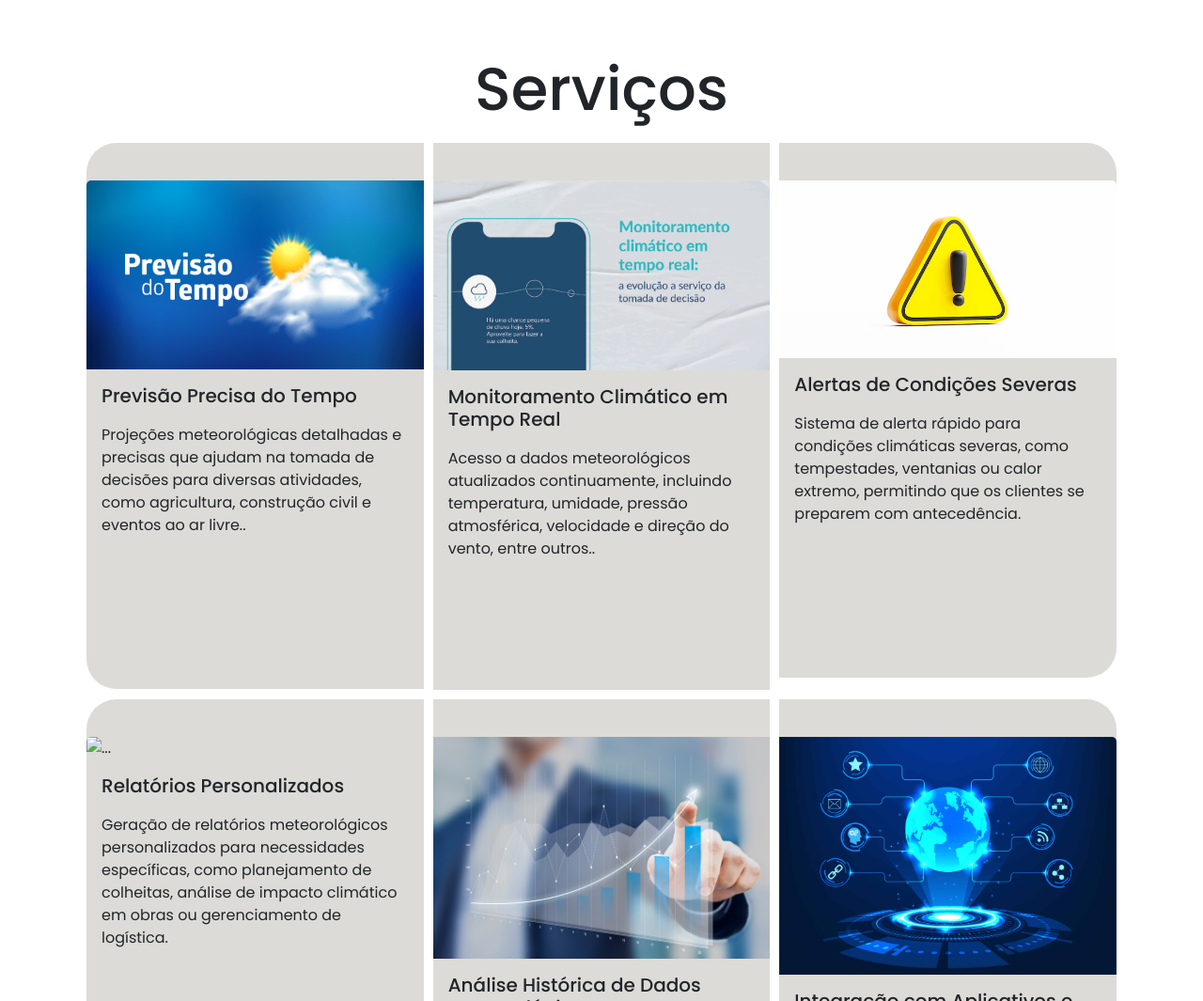
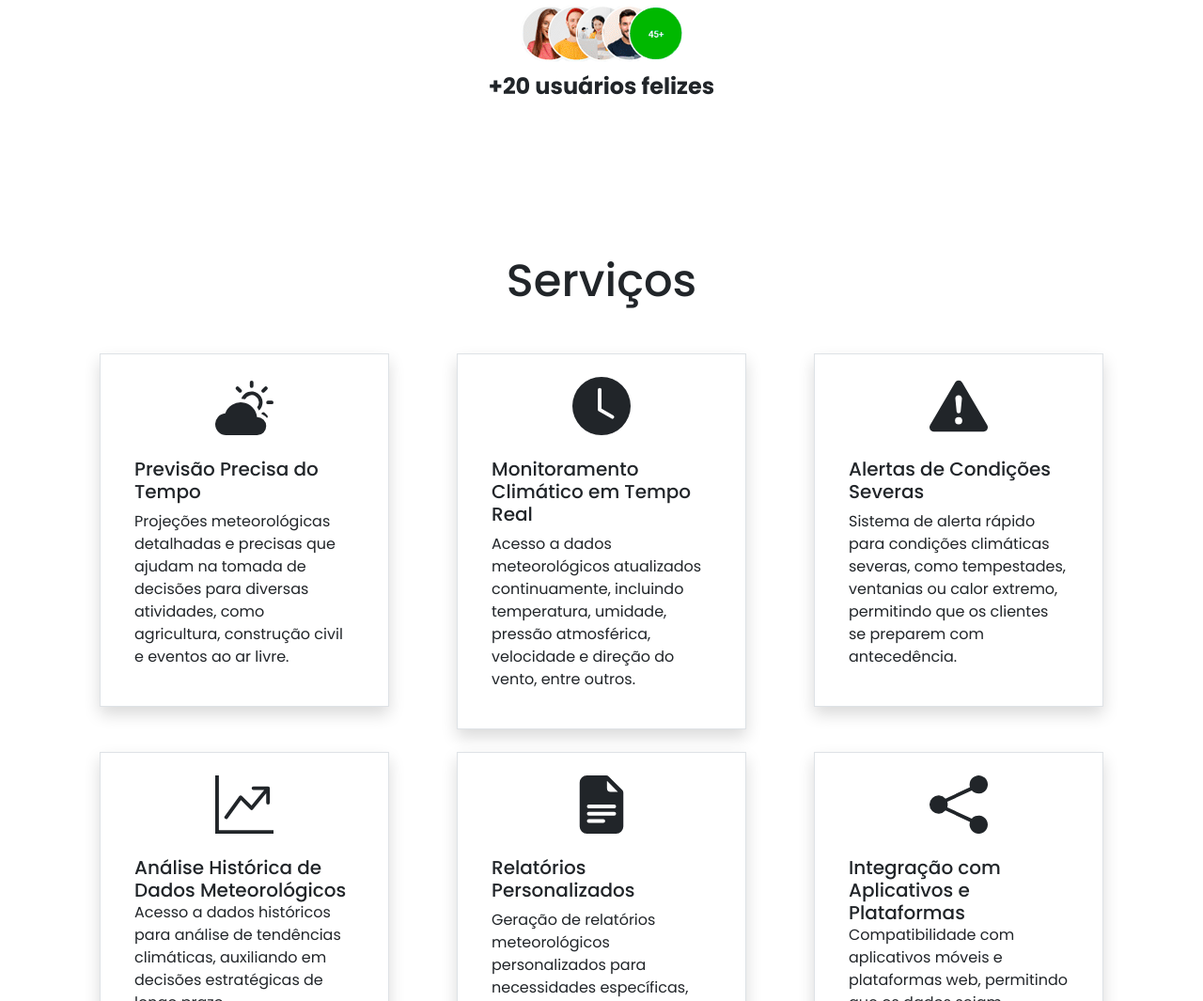
Before and after one commit to tsxdudu/ORVALL, a website: page index.html in a window 1280 px wide. Shown: the part 1735-2800 px from the top of the page at 94% size. Drawn offline with nearby package versions, Linux system fonts and the light colour scheme.

Commit message:
FIX: Change images for icons

```diff
--- a/css/styles.css
+++ b/css/styles.css
@@ -260,46 +260,43 @@ nav {
 }
 
 
-.card {
+.plans .card {
     background-color: rgb(221, 219, 215);
     padding: 5vh 0;
-    border-radius: 2em;
+    border-radius: 10px;
     margin: 10px;
     height: fit-content;
     border: none;
 }
 
-.card .card-footer {
+.plans .card .card-footer {
     border: none;
     background-color: transparent;
 }
 
-.card-body {
-    height: 300px;
+.plans .card-body {
+    /* Descomentar caso queira fixar o tamanho do card de plano */
+    /* height: 300px; */
 }
 
-.card-title {
+.plans .card-title {
     padding-bottom: 10px;
 }
 
-.gold {
-    background-color: #ffd700;
+.plans .card-featured {
+    background-color: rgb(37, 37, 37);
+    color: white;
+    box-shadow: 0px 4px 8px rgba(0, 0, 0, 0.2) !important;
 }
 
-.prata {
-    background-color: #a39f9f;
-}
-
-.bronze {
-    background-color: rgb(175, 147, 109);
-}
-
-.price {
+.plans .price {
     padding: 0;
 }
 
-.font {
-    font-size: 4rem;
+.title {
+    font-size: 3em;
+    margin-top: 2em;
+    margin-bottom: 1em;
 }
 
 footer {
--- a/index.html
+++ b/index.html
@@ -51,7 +51,7 @@
     </div>
 
     <section class="sobre py-5" id="sobre">
-        <h1 class="text-center font">Sobre</h1>
+        <h2 class="text-center title">Sobre</h2>
         <div class="container">
             <div class="row">
                 <div class="col-md-6 mb-4">
@@ -64,11 +64,13 @@
                                 <img src="/img/-meteorologica.jpg" alt="Imagem 2" class="d-block w-100">
                             </div>
                         </div>
-                        <button class="carousel-control-prev" type="button" data-bs-target="#carouselSobre" data-bs-slide="prev">
+                        <button class="carousel-control-prev" type="button" data-bs-target="#carouselSobre"
+                            data-bs-slide="prev">
                             <span class="carousel-control-prev-icon" aria-hidden="true"></span>
                             <span class="visually-hidden">Anterior</span>
                         </button>
-                        <button class="carousel-control-next" type="button" data-bs-target="#carouselSobre" data-bs-slide="next">
+                        <button class="carousel-control-next" type="button" data-bs-target="#carouselSobre"
+                            data-bs-slide="next">
                             <span class="carousel-control-next-icon" aria-hidden="true"></span>
                             <span class="visually-hidden">Próximo</span>
                         </button>
@@ -110,7 +112,8 @@
                         <li>Projetos sob medida para sua necessidade</li>
                     </ul>
                     <div class="row justify-content-center text-center mt-4">
-                        <img src="img/user-happy.png" alt="usuários felizes" class="img-fluid" style="max-width: 200px;">
+                        <img src="img/user-happy.png" alt="usuários felizes" class="img-fluid"
+                            style="max-width: 200px;">
                         <p class="mt-2 fs-4 fw-bold">+20 usuários felizes</p>
                     </div>
                 </div>
@@ -121,78 +124,156 @@
 
     <section class="Serviços" id="Serviços">
         <div class="container">
-            <h1 class="text-center font">Serviços</h1>
-            <div class="card-group">
-                <div class="card -in">
-                    <img src="./img/image.png" class="card-img-top" alt="...">
-                    <div class="card-body">
-                        <h5 class="card-title">Previsão Precisa do Tempo</h5>
-                        <p class="card-text">Projeções meteorológicas detalhadas e precisas que ajudam na tomada de
-                            decisões para diversas atividades, como agricultura, construção civil e eventos ao ar
-                            livre..</p>
+            <h2 class="text-center title">Serviços</h2>
+
+
+            <div class="row">
+                <div class="col-4">
+                    <div class="mx-4 mb-4 shadow border">
+                        <div class="row m-4 justify-content-center">
+                            <div class="col-4 align-self-center">
+                                <svg xmlns="http://www.w3.org/2000/svg" fill="currentColor" class="bi bi-cloud-sun-fill"
+                                    viewBox="0 0 16 16">
+                                    <path d="M11.473 11a4.5 4.5 0 0 0-8.72-.99A3 3 0 0 0 3 16h8.5a2.5 2.5 0 0 0 0-5z" />
+                                    <path
+                                        d="M10.5 1.5a.5.5 0 0 0-1 0v1a.5.5 0 0 0 1 0zm3.743 1.964a.5.5 0 1 0-.707-.707l-.708.707a.5.5 0 0 0 .708.708zm-7.779-.707a.5.5 0 0 0-.707.707l.707.708a.5.5 0 1 0 .708-.708zm1.734 3.374a2 2 0 1 1 3.296 2.198q.3.423.516.898a3 3 0 1 0-4.84-3.225q.529.017 1.028.129m4.484 4.074c.6.215 1.125.59 1.522 1.072a.5.5 0 0 0 .039-.742l-.707-.707a.5.5 0 0 0-.854.377M14.5 6.5a.5.5 0 0 0 0 1h1a.5.5 0 0 0 0-1z" />
+                                </svg>
+                            </div>
+                            <div class="col-12 mt-4 align-self-center">
+                                <h5 class="">Previsão Precisa do Tempo</h5>
+                                <p class="">Projeções meteorológicas detalhadas e precisas que ajudam na tomada de
+                                    decisões para diversas atividades, como agricultura, construção civil e eventos ao
+                                    ar
+                                    livre.</p>
+                            </div>
+                        </div>
                     </div>
                 </div>
-                <div class="card -in">
-                    <img src="./img/banner-9-1.jpg" class="card-img-top" alt="...">
-                    <div class="card-body">
-                        <h5 class="card-title">Monitoramento Climático em Tempo Real</h5>
-                        <p class="card-text"> Acesso a dados meteorológicos atualizados continuamente, incluindo
-                            temperatura,
-                            umidade, pressão atmosférica, velocidade e direção do vento, entre outros..</p>
+                <div class="col-4">
+                    <div class="mx-4 mb-4 shadow border">
+                        <div class="row m-4 justify-content-center">
+                            <div class="col-4 align-self-center">
+                                <svg xmlns="http://www.w3.org/2000/svg" fill="currentColor" class="bi bi-clock-fill"
+                                    viewBox="0 0 16 16">
+                                    <path
+                                        d="M16 8A8 8 0 1 1 0 8a8 8 0 0 1 16 0M8 3.5a.5.5 0 0 0-1 0V9a.5.5 0 0 0 .252.434l3.5 2a.5.5 0 0 0 .496-.868L8 8.71z" />
+                                </svg>
+                            </div>
+                            <div class="col-12 mt-4 align-self-center">
+                                <h5 class="">Monitoramento Climático em Tempo Real</h5>
+                                <p class=""> Acesso a dados meteorológicos atualizados continuamente, incluindo
+                                    temperatura,
+                                    umidade, pressão atmosférica, velocidade e direção do vento, entre outros.</p>
+                            </div>
+                        </div>
                     </div>
                 </div>
-                <div class="card -in">
-                    <img src="./img/simbolo-de-aviso-de-triangulo-amarelo-perigo-cuidado-risco-icone-de-trafego-fundo-renderizacao-em-3d_56104-1156.avif"
-                        class="card-img-top" alt="...">
-                    <div class="card-body">
-                        <h5 class="card-title">Alertas de Condições Severas</h5>
-                        <p class="card-text"> Sistema de alerta rápido para condições climáticas severas, como
-                            tempestades,
-                            ventanias ou calor extremo, permitindo que os clientes se preparem com antecedência.</p>
+                <div class="col-4">
+                    <div class="mx-4 mb-4 shadow border">
+                        <div class="row m-4 justify-content-center">
+                            <div class="col-4 align-self-center">
+                                <svg xmlns="http://www.w3.org/2000/svg" fill="currentColor"
+                                    class="bi bi-exclamation-triangle-fill" viewBox="0 0 16 16">
+                                    <path
+                                        d="M8.982 1.566a1.13 1.13 0 0 0-1.96 0L.165 13.233c-.457.778.091 1.767.98 1.767h13.713c.889 0 1.438-.99.98-1.767zM8 5c.535 0 .954.462.9.995l-.35 3.507a.552.552 0 0 1-1.1 0L7.1 5.995A.905.905 0 0 1 8 5m.002 6a1 1 0 1 1 0 2 1 1 0 0 1 0-2" />
+                                </svg>
+                            </div>
+                            <div class="col-12 mt-4 align-self-center">
+                                <h5 class="">Alertas de Condições Severas</h5>
+                                <p class=""> Sistema de alerta rápido para condições climáticas severas, como
+                                    tempestades,
+                                    ventanias ou calor extremo, permitindo que os clientes se preparem com antecedência.
+                                </p>
+                            </div>
+                        </div>
+                    </div>
+                </div>
+                <div class="col-4">
+                    <div class="mx-4 mb-4 shadow border">
+                        <div class="row m-4 justify-content-center">
+                            <div class="col-4 align-self-center">
+                                <svg xmlns="http://www.w3.org/2000/svg" fill="currentColor" class="bi bi-graph-up-arrow"
+                                    viewBox="0 0 16 16">
+                                    <path fill-rule="evenodd"
+                                        d="M0 0h1v15h15v1H0zm10 3.5a.5.5 0 0 1 .5-.5h4a.5.5 0 0 1 .5.5v4a.5.5 0 0 1-1 0V4.9l-3.613 4.417a.5.5 0 0 1-.74.037L7.06 6.767l-3.656 5.027a.5.5 0 0 1-.808-.588l4-5.5a.5.5 0 0 1 .758-.06l2.609 2.61L13.445 4H10.5a.5.5 0 0 1-.5-.5" />
+                                </svg>
+                            </div>
+                            <div class="col-12 mt-4 align-self-center">
+                                <h5 class="card-title">Análise Histórica de Dados Meteorológicos</h5>
+                                <p class="card-text"> Acesso a dados históricos para análise de tendências climáticas,
+                                    auxiliando em decisões estratégicas de longo prazo.</p>
+                            </div>
+                        </div>
+                    </div>
+                </div>
+                <div class="col-4">
+                    <div class="mx-4 mb-4 shadow border">
+                        <div class="row m-4 justify-content-center">
+                            <div class="col-4 align-self-center">
+                                <svg xmlns="http://www.w3.org/2000/svg" fill="currentColor"
+                                    class="bi bi-file-earmark-text-fill w-10 " viewBox="0 0 16 16">
+                                    <path
+                                        d="M9.293 0H4a2 2 0 0 0-2 2v12a2 2 0 0 0 2 2h8a2 2 0 0 0 2-2V4.707A1 1 0 0 0 13.707 4L10 .293A1 1 0 0 0 9.293 0M9.5 3.5v-2l3 3h-2a1 1 0 0 1-1-1M4.5 9a.5.5 0 0 1 0-1h7a.5.5 0 0 1 0 1zM4 10.5a.5.5 0 0 1 .5-.5h7a.5.5 0 0 1 0 1h-7a.5.5 0 0 1-.5-.5m.5 2.5a.5.5 0 0 1 0-1h4a.5.5 0 0 1 0 1z" />
+                                </svg>
+                            </div>
+                            <div class="col-12 mt-4 align-self-center">
+                                <h5 class="">Relatórios Personalizados</h5>
+                                <p class="">Geração de relatórios meteorológicos personalizados para necessidades
+                                    específicas,
+                                    como planejamento de colheitas, análise de impacto climático em obras ou
+                                    gerenciamento de
+                                    logística.</p>
+
+                            </div>
+                        </div>
+                    </div>
+                </div>
+                <div class="col-4">
+                    <div class="mx-4 mb-4 shadow border">
+                        <div class="row m-4 justify-content-center">
+                            <div class="col-4 align-self-center">
+                                <svg xmlns="http://www.w3.org/2000/svg" fill="currentColor" class="bi bi-share-fill"
+                                    viewBox="0 0 16 16">
+                                    <path
+                                        d="M11 2.5a2.5 2.5 0 1 1 .603 1.628l-6.718 3.12a2.5 2.5 0 0 1 0 1.504l6.718 3.12a2.5 2.5 0 1 1-.488.876l-6.718-3.12a2.5 2.5 0 1 1 0-3.256l6.718-3.12A2.5 2.5 0 0 1 11 2.5" />
+                                </svg>
+                            </div>
+                            <div class="col-12 mt-4 align-self-center">
+                                <h5 class="card-title">Integração com Aplicativos e Plataformas</h5>
+                                <p class="card-text">Compatibilidade com aplicativos móveis e plataformas web,
+                                    permitindo que os
+                                    dados sejam acessados facilmente de qualquer lugar.</p>
+                            </div>
+                        </div>
                     </div>
                 </div>
             </div>
-            <div class="card-group">
-                <div class="card -in">
-                    <img src="./img/relatorio.webp" class="card-img-top" alt="...">
-                    <div class="card-body">
-                        <h5 class="card-title">Relatórios Personalizados</h5>
-                        <p class="card-text">Geração de relatórios meteorológicos personalizados para necessidades
-                            específicas,
-                            como planejamento de colheitas, análise de impacto climático em obras ou gerenciamento de
-                            logística.</p>
 
-                    </div>
-                </div>
-                <div class="card -in">
-                    <img src="./img/grafico.jpg" class="card-img-top" alt="...">
-                    <div class="card-body">
-                        <h5 class="card-title">Análise Histórica de Dados Meteorológicos</h5>
-                        <p class="card-text"> Acesso a dados históricos para análise de tendências climáticas,
-                            auxiliando em decisões estratégicas de longo prazo</p>
 
-                    </div>
-                </div>
-                <div class="card -in">
-                    <img src="./img/integracao-de-plataforma.jpeg" class="card-img-top" alt="...">
-                    <div class="card-body">
-                        <h5 class="card-title">Integração com Aplicativos e Plataformas</h5>
-                        <p class="card-text">Compatibilidade com aplicativos móveis e plataformas web, permitindo que os
-                            dados sejam acessados facilmente de qualquer lugar.</p>
 
-                    </div>
-                </div>
+
+
+            <div class="card-body">
+
+
             </div>
+        </div>
+        </div>
         </div>
     </section>
 
-    <section class="resultados"></section>
-    <div class="container text-center content">
-        <h1 class="text-center font -in">Valores</h1>
+
+
+
+    <section class="results"></section>
+    <div class="container text-center content plans">
+        <h1 class="text-center title">Planos</h1>
+
+        <p></p>
         <div class="row justify-content-center">
-            <div class="col col-lg-5 col-9 col-xl-4 col-md-7">
-                <div class="card bronze -in">
-                    <div class="card-body ">
+            <div class="col col-lg-5 col-8 col-xl-4 col-md-7">
+                <div class="card shadow">
+                    <div class="card-body">
                         <h5 class="card-title display-6"><strong>Plano Bronze</strong></h5>
                         <div class="container text-center">
                             <div class="row price">
@@ -216,35 +297,8 @@
                     </div>
                 </div>
             </div>
-            <div class="col col-lg-5 col-9 col-xl-4 col-md-7">
-
-                <div class="card prata -in">
-                    <div class="card-body">
-                        <h5 class="card-title display-6"><strong>Plano Prata</strong></h5>
-                        <div class="container text-center">
-                            <div class="row">
-                                <div class="col align-self-start text-end price">
-                                    <p class="card-text"><strong>R$</strong></p>
-                                </div>
-                                <div class="col align-self-center text-center price">
-                                    <h3 class="card-text display-1"><strong>49</strong></h3>
-                                </div>
-                                <div class="col align-self-end text-start price">
-                                    <p class="card-text"><strong>6/mês</strong></p>
-                                </div>
-                            </div>
-                        </div>
-                        <p class="card-text">- Instalação gratuita</p>
-                        <p class="card-text">- Instalação gratuita</p>
-                        <p class="card-text">- Instalação gratuita</p>
-                    </div>
-                    <div class="card-footer">
-                        <a href="#" class="btn my-btn-gradient">Selecionar</a>
-                    </div>
-                </div>
-            </div>
-            <div class="col col-lg-5 col-9 col-xl-4 col-md-7">
-                <div class="card gold -in">
+            <div class="col col-lg-5 col-8 col-xl-4 col-md-7">
+                <div class="card card-featured shadow">
                     <div class="card-body">
                         <h5 class="card-title display-6"><strong>Plano Ouro</strong></h5>
                         <div class="container text-center">
@@ -265,7 +319,35 @@
                         <p class="card-text">- Instalação gratuita</p>
                     </div>
                     <div class="card-footer">
-                        <a href="#" class="btn my-btn-gradiente">Selecionar</a>
+                        <a href="#" class="btn my-btn-gradient">Selecionar</a>
+                    </div>
+                </div>
+            </div>
+            <div class="col col-lg-5 col-8 col-xl-4 col-md-7">
+                <!---->
+                <div class="card shadow">
+                    <div class="card-body">
+                        <h5 class="card-title display-6"><strong>Plano Prata</strong></h5>
+                        <div class="container text-center">
+                            <div class="row">
+                                <div class="col align-self-start text-end price">
+                                    <p class="card-text"><strong>R$</strong></p>
+                                </div>
+                                <div class="col align-self-center text-center price">
+                                    <h3 class="card-text display-1"><strong>49</strong></h3>
+                                </div>
+                                <div class="col align-self-end text-start price">
+                                    <p class="card-text"><strong>6/mês</strong></p>
+                                </div>
+                            </div>
+                        </div>
+                        <p class="card-text">- Instalação gratuita</p>
+                        <p class="card-text">- Instalação gratuita</p>
+
+                        <p class="card-text">- Instalação gratuita</p>
+                    </div>
+                    <div class="card-footer">
+                        <a href="#" class="btn my-btn-gradient">Selecionar</a>
                     </div>
                 </div>
             </div>
```
